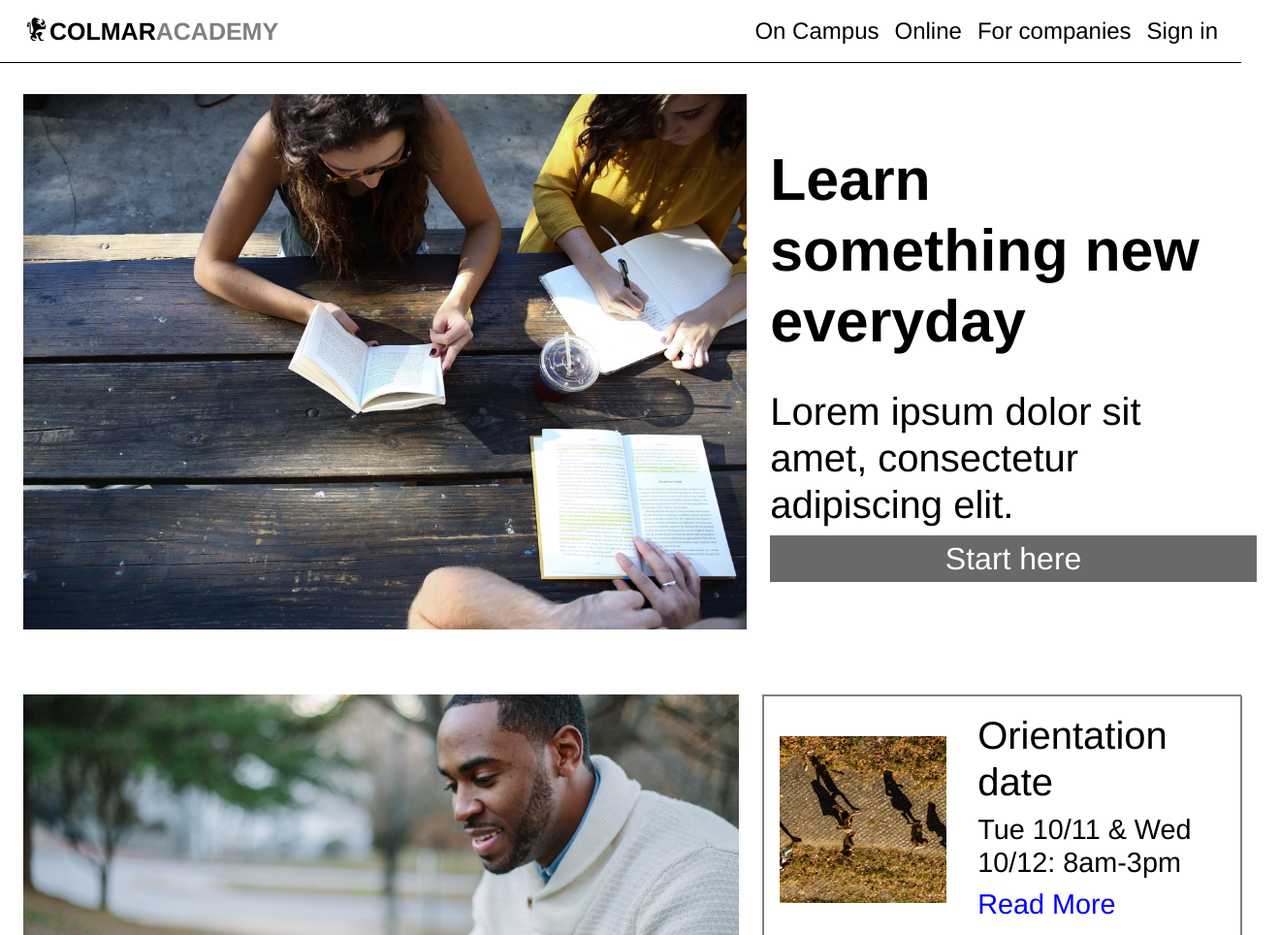
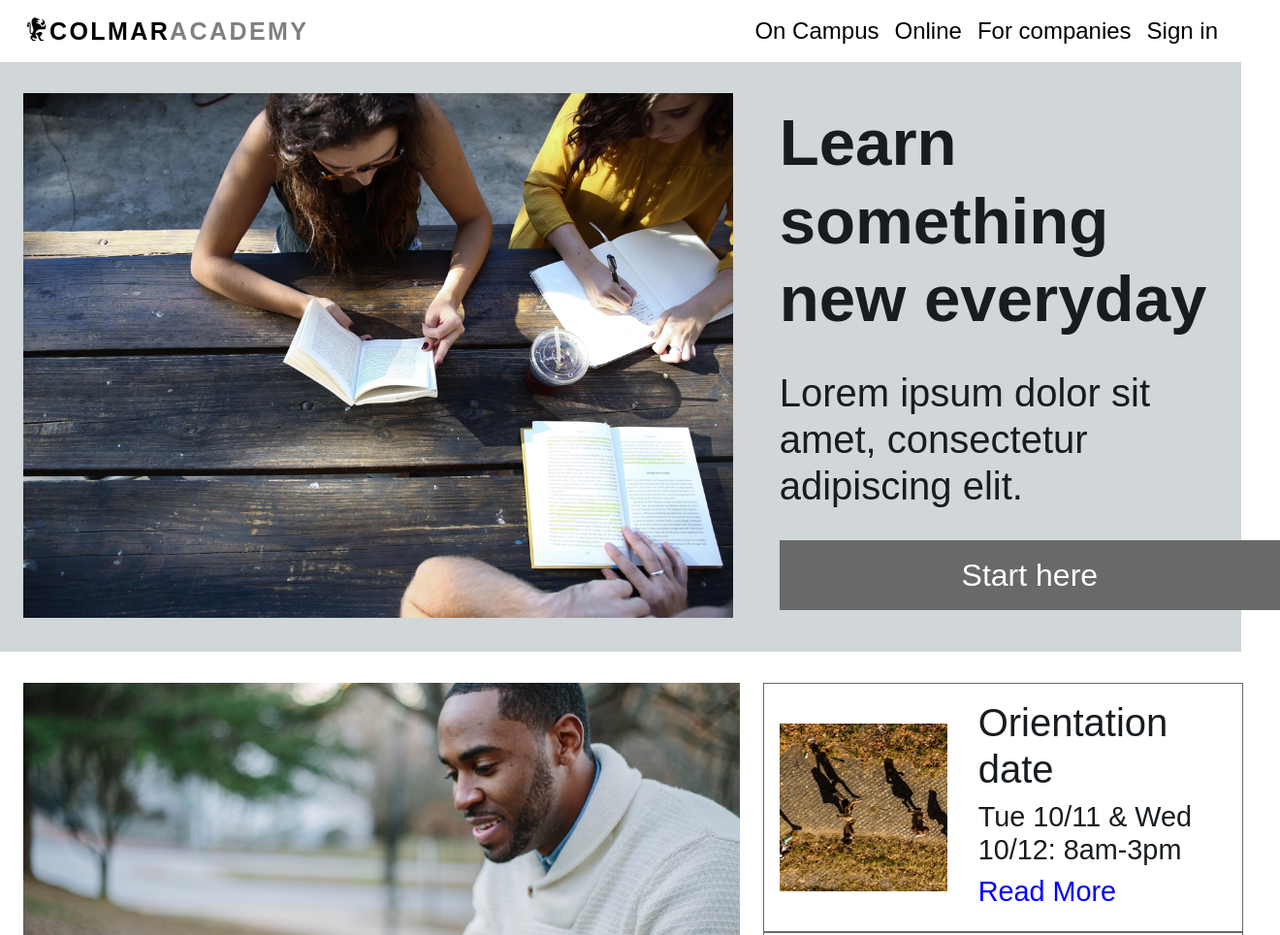
Before and after one commit to markmx3/colmar_academy, a plain HTML site: page index.html in a window 1280 px wide. Shown: the top 964 px of the page at 97% size, 1320 px wide, since content can reach past the window. Drawn offline with Linux system fonts and the light colour scheme; a web font is replaced by a local one.

Commit message:
Decorations

```diff
--- a/resources/css/style.css
+++ b/resources/css/style.css
@@ -2,17 +2,43 @@
 
 html {
   font-size: 16px;
-  font-family: Helvetica;
-  color: black;
+  color: #171C20;
 }
 
+@font-face {
+  font-family: 'Francois One';
+  font-style: normal;
+  font-weight: 400;
+  src: local('Francois One Regular'), local('FrancoisOne-Regular'), url(https://fonts.gstatic.com/s/francoisone/v11/_Xmr-H4zszafZw3A-KPSZut9wQiR.woff2) format('woff2');
+  unicode-range: U+0000-00FF, U+0131, U+0152-0153, U+02BB-02BC, U+02C6, U+02DA, U+02DC, U+2000-206F, U+2074, U+20AC, U+2122, U+2191, U+2193, U+2212, U+2215, U+FEFF, U+FFFD;
+}
+
+@font-face {
+  font-family: 'Oswald';
+  font-style: normal;
+  font-weight: 400;
+  src: local('Oswald Regular'), local('Oswald-Regular'), url(https://fonts.gstatic.com/s/oswald/v16/TK3iWkUHHAIjg752GT8G.woff2) format('woff2');
+  unicode-range: U+0000-00FF, U+0131, U+0152-0153, U+02BB-02BC, U+02C6, U+02DA, U+02DC, U+2000-206F, U+2074, U+20AC, U+2122, U+2191, U+2193, U+2212, U+2215, U+FEFF, U+FFFD;
+}
 .container {
   width: 100%;
   display: flex;
 }
 
+.container:nth-child(even) {
+  background-color: #D1D6D8;
+}
+
+h1, h2, header span {
+  font-family: 'Francois One', sans-serif;
+}
+
+h5, p, a, span {
+  font-family: 'Oswald', sans-serif;
+}
+
 h1 {
-  font-size: 3.8rem;
+  font-size: 4.2rem;
   line-height: 1.2;
   margin-bottom: 2rem;
   font-weight: 700;
@@ -66,7 +92,6 @@ p {
   display: flex;
   flex-direction: column;
   width: 40%;
-  border: 1px solid grey;
   padding-bottom: 32px;
   margin-top: 32px;
 }
@@ -75,7 +100,15 @@ aside {
   display: inline-flex;
   align-items: center;
   width: 100%;
-  border: 1px solid grey;
+  border: 1px solid dimgrey;
+}
+
+nav ul li a:hover {
+  box-shadow: 0 2px 4px rgba(0, 0, 0, .5);
+  background-color: #171C20;
+  transition: background-color 0.4s ease;
+  color: white;
+  padding: 0.8rem;
 }
 
 /* Header */
@@ -85,7 +118,10 @@ header {
   height: 64px;
   justify-content: space-between;
   align-items: center;
-  border-bottom: 1px solid black;
+}
+
+header span {
+  letter-spacing: 0.15rem;
 }
 
 .logo {
@@ -95,7 +131,6 @@ header {
 }
 
 .title {
-  font-family: Helvetica;
   font-size: 25px;
   font-weight: 700;
 }
@@ -128,15 +163,23 @@ ul li a {
   justify-content: center;
   align-items: left;
   width: 500px;
+  margin-left: 24px;
 }
 
 .banner-text a {
   width: 100%;
-  padding: 8px;
+  padding: 20px;
   background-color: dimgray;
   text-align: center;
   font-size: 2.0rem;
   color: white;
+  margin-top: 24px;
+}
+
+.banner-text a:hover {
+  box-shadow: 0 2px 4px rgba(0, 0, 0, .5);
+  background-color: #171C20;
+  transition: background-color 0.6s ease;
 }
 
 /* Information */
@@ -154,6 +197,18 @@ aside img {
   width: 35%;
   margin: 16px;
 }
+
+.information.sidebar aside:nth-child(3) {
+  background-color: #D1D6D8;
+}
+
+aside h5 a:hover {
+  box-shadow: 0 2px 4px rgba(0, 0, 0, .5);
+  background-color: blue;
+  transition: background-color 0.4s ease;
+  color: white;
+  padding: 0.2rem;
+  }
 
 /* Courses */
 
@@ -179,8 +234,9 @@ aside img {
   display: flex;
   flex-direction: column;
   margin: 32px;
-  border: 1px solid grey;
+  border: 1px thin dimgrey;
   width: 25%;
+  background-color: white;
 }
 
 .course-box img {
@@ -223,13 +279,21 @@ video {
   margin-top: 32px;
 }
 
+.thesis.sidebar aside {
+  border: 0;
+}
+
+.thesis.sidebar aside:nth-child(odd) {
+  background-color: #D1D6D8;
+}
+
 /* Footer */
 
 footer {
   display: flex;
   height: 64px;
   justify-content: space-between;
-  border: 1px solid grey;
+  border-top: 1px solid dimgrey;
   padding: 16px 24px;
 }
 
```
